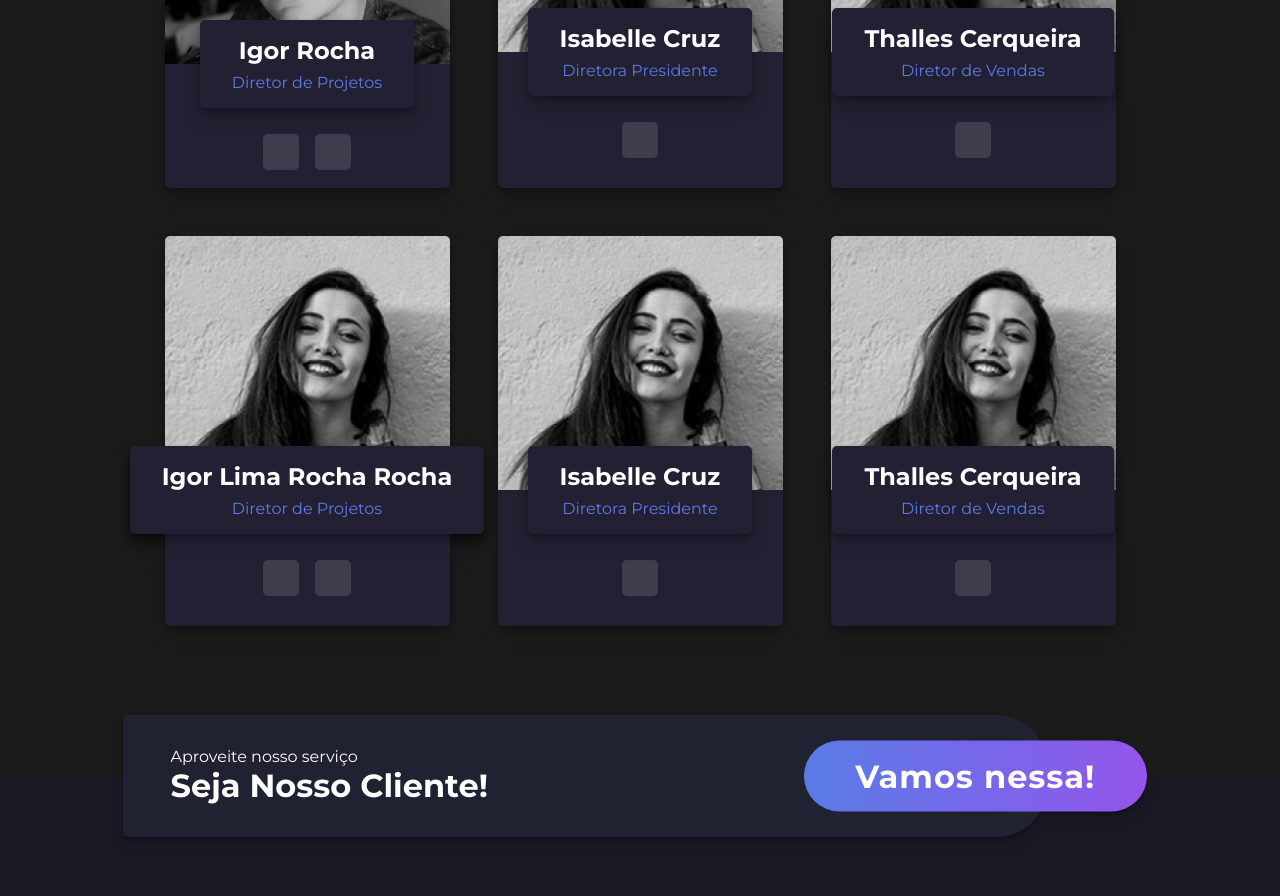
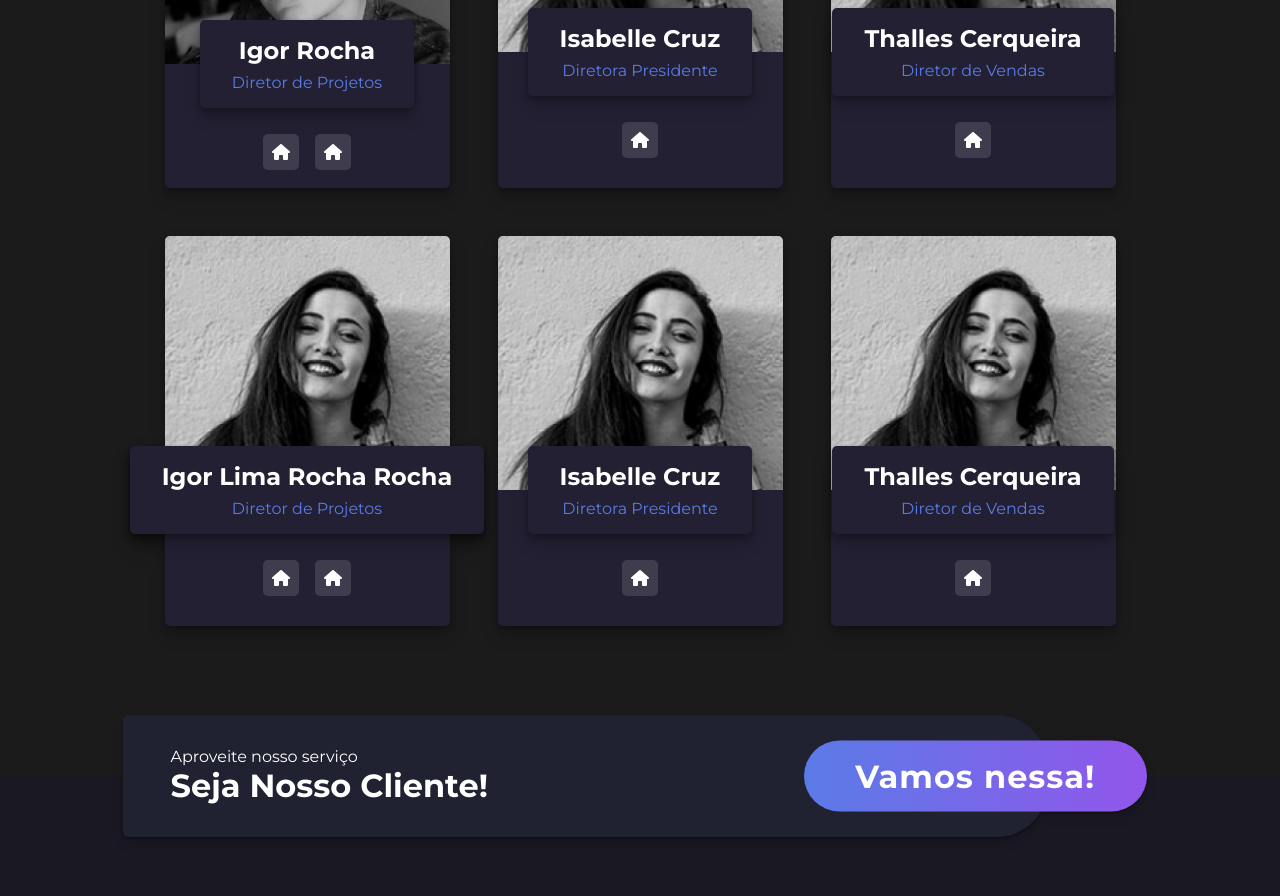
Before and after one commit to igorroc/tecno-site-2.0, a React (Vite) app in the folder tecno_site/: page /about in a window 1280 px wide. Shown: the part 1340-2236 px from the top of the page. Built offline with nearby package versions, Linux system fonts and the light colour scheme.

Commit message:
[add]: Dynamically add prefix

```diff
--- a/tecno_site/src/components/MemberGrid.tsx
+++ b/tecno_site/src/components/MemberGrid.tsx
@@ -1,4 +1,4 @@
-import { IconName } from "@fortawesome/fontawesome-svg-core"
+import { IconName, IconPrefix } from "@fortawesome/fontawesome-svg-core"
 import { styled } from "@stitches/react"
 import { Link } from "react-router-dom"
 import { Icon } from "./Icon"
@@ -38,7 +38,7 @@ const ImgWrapper = styled("div", {
 	"& img": {
 		width: "100%",
 		height: "100%",
-        objectFit: "cover",
+		objectFit: "cover",
 		filter: "grayscale(1)",
 
 		transition: "all 100ms ease-in-out",
@@ -111,6 +111,7 @@ type ImageProps = {
 
 type LinkProps = {
 	icon: IconName
+	prefix: IconPrefix
 	url: string
 }
 
@@ -149,7 +150,7 @@ export function MemberLinksRow(props: hasChildren) {
 export function MemberLink(props: LinkProps) {
 	return (
 		<a href={props.url} className="memberLink" target="_blank">
-			<Icon iconName={props.icon} prefix="fab" />
+			<Icon iconName={props.icon} prefix={props.prefix} />
 		</a>
 	)
 }
```
